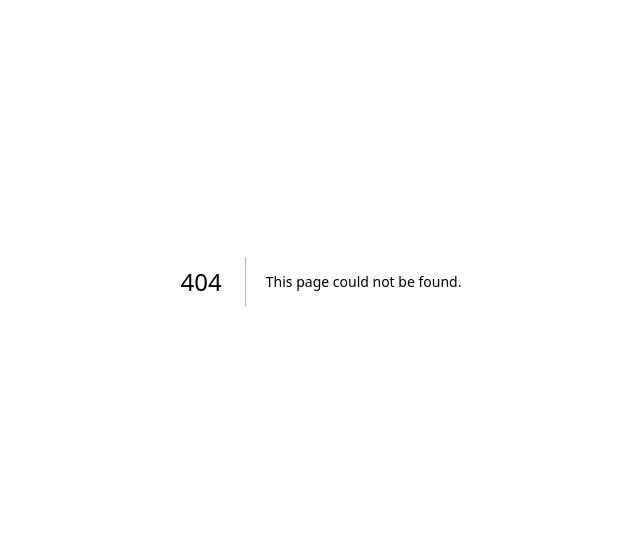
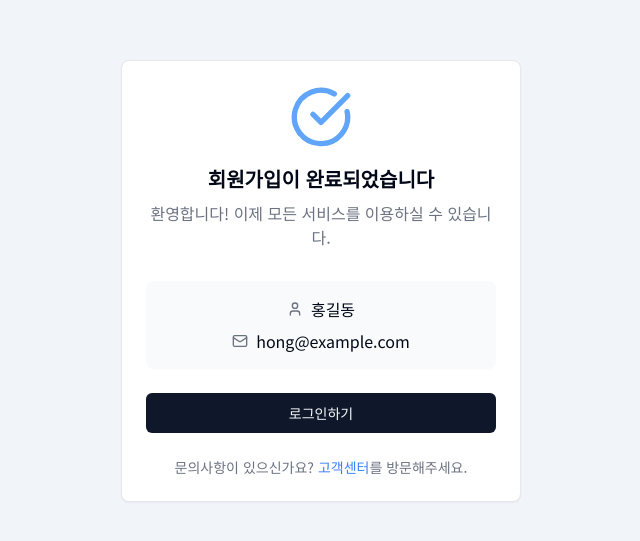
Before and after one commit to yuseonyoung/Modu_expend_book, a Next.js app in the folder Modu_expense_book/modu_expend_book/: page /signup/complete in a window 1280 px wide. Before the commit this address had no page. Shown: the part 119-660 px from the top of the page, without its empty margins (319-959 px from the left). Built offline with nearby package versions, Linux system fonts and the light colour scheme.

Commit message:
add login complete
add login complete

```diff
--- /dev/null
+++ b/Modu_expense_book/modu_expend_book/src/app/signup/complete/page.tsx
@@ -0,0 +1,83 @@
+'use client'
+
+import { useRouter } from 'next/navigation'
+import { Button } from "@/components/ui/button"
+import { Card, CardContent } from "@/components/ui/card"
+import { CheckCircle } from 'lucide-react'
+
+export default function SignupComplete() {
+  const router = useRouter()
+
+  return (
+    <div className="min-h-screen flex items-center justify-center p-4">
+      <Card className="w-full max-w-[400px]">
+        <CardContent className="pt-6 text-center">
+          <div className="flex justify-center mb-4">
+            <CheckCircle className="w-16 h-16 text-blue-400" />
+          </div>
+
+          <h1 className="text-xl font-semibold mb-2">
+            회원가입이 완료되었습니다
+          </h1>
+          <p className="text-gray-500 mb-8">
+            환영합니다! 이제 모든 서비스를 이용하실 수 있습니다.
+          </p>
+
+          <div className="bg-gray-50 rounded-lg p-4 mb-6">
+            <div className="flex items-center justify-center gap-2 mb-2">
+              <span className="text-gray-500">
+                <svg
+                  xmlns="http://www.w3.org/2000/svg"
+                  width="16"
+                  height="16"
+                  viewBox="0 0 24 24"
+                  fill="none"
+                  stroke="currentColor"
+                  strokeWidth="2"
+                  strokeLinecap="round"
+                  strokeLinejoin="round"
+                >
+                  <path d="M19 21v-2a4 4 0 0 0-4-4H9a4 4 0 0 0-4 4v2" />
+                  <circle cx="12" cy="7" r="4" />
+                </svg>
+              </span>
+              <span>홍길동</span>
+            </div>
+            <div className="flex items-center justify-center gap-2">
+              <span className="text-gray-500">
+                <svg
+                  xmlns="http://www.w3.org/2000/svg"
+                  width="16"
+                  height="16"
+                  viewBox="0 0 24 24"
+                  fill="none"
+                  stroke="currentColor"
+                  strokeWidth="2"
+                  strokeLinecap="round"
+                  strokeLinejoin="round"
+                >
+                  <rect width="20" height="16" x="2" y="4" rx="2" />
+                  <path d="m22 7-8.97 5.7a1.94 1.94 0 0 1-2.06 0L2 7" />
+                </svg>
+              </span>
+              <span>hong@example.com</span>
+            </div>
+          </div>
+
+          <div className="space-y-3">
+            <Button
+              className="w-full"
+              onClick={() => router.push('/login')}
+            >
+              로그인하기
+            </Button>
+          </div>
+
+          <p className="text-sm text-gray-500 mt-6">
+            문의사항이 있으신가요? <span className="text-blue-500">고객센터</span>를 방문해주세요.
+          </p>
+        </CardContent>
+      </Card>
+    </div>
+  )
+}
--- a/Modu_expense_book/modu_expend_book/src/app/signup/form/page.tsx
+++ b/Modu_expense_book/modu_expend_book/src/app/signup/form/page.tsx
@@ -141,6 +141,7 @@ export default function SignupForm() {
     if (!Object.values(newErrors).some(error => error !== '')) {
       console.log(formData)
       // 제출 로직
+      router.push('/signup/complete')
     }
   }
 
```
